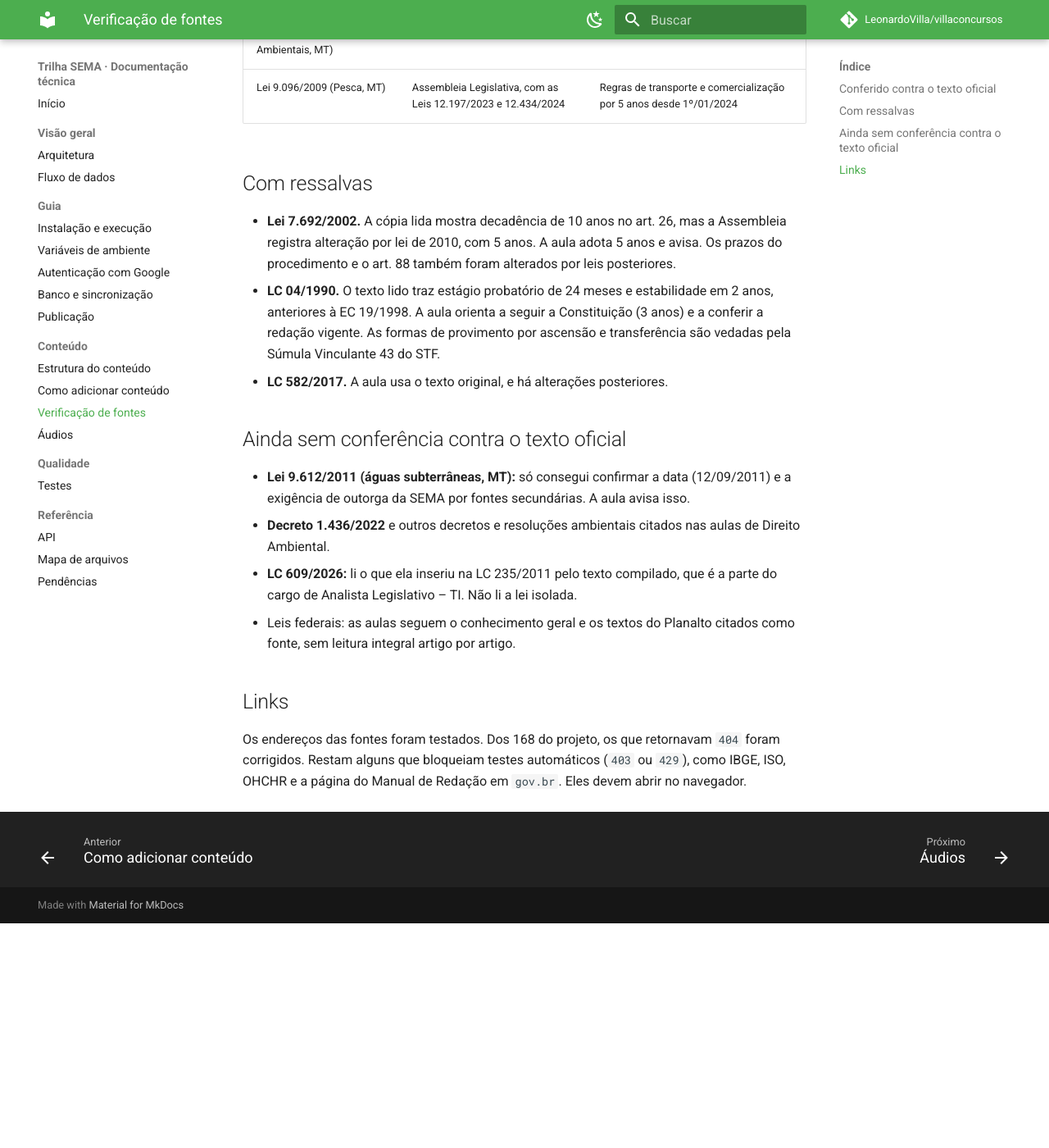
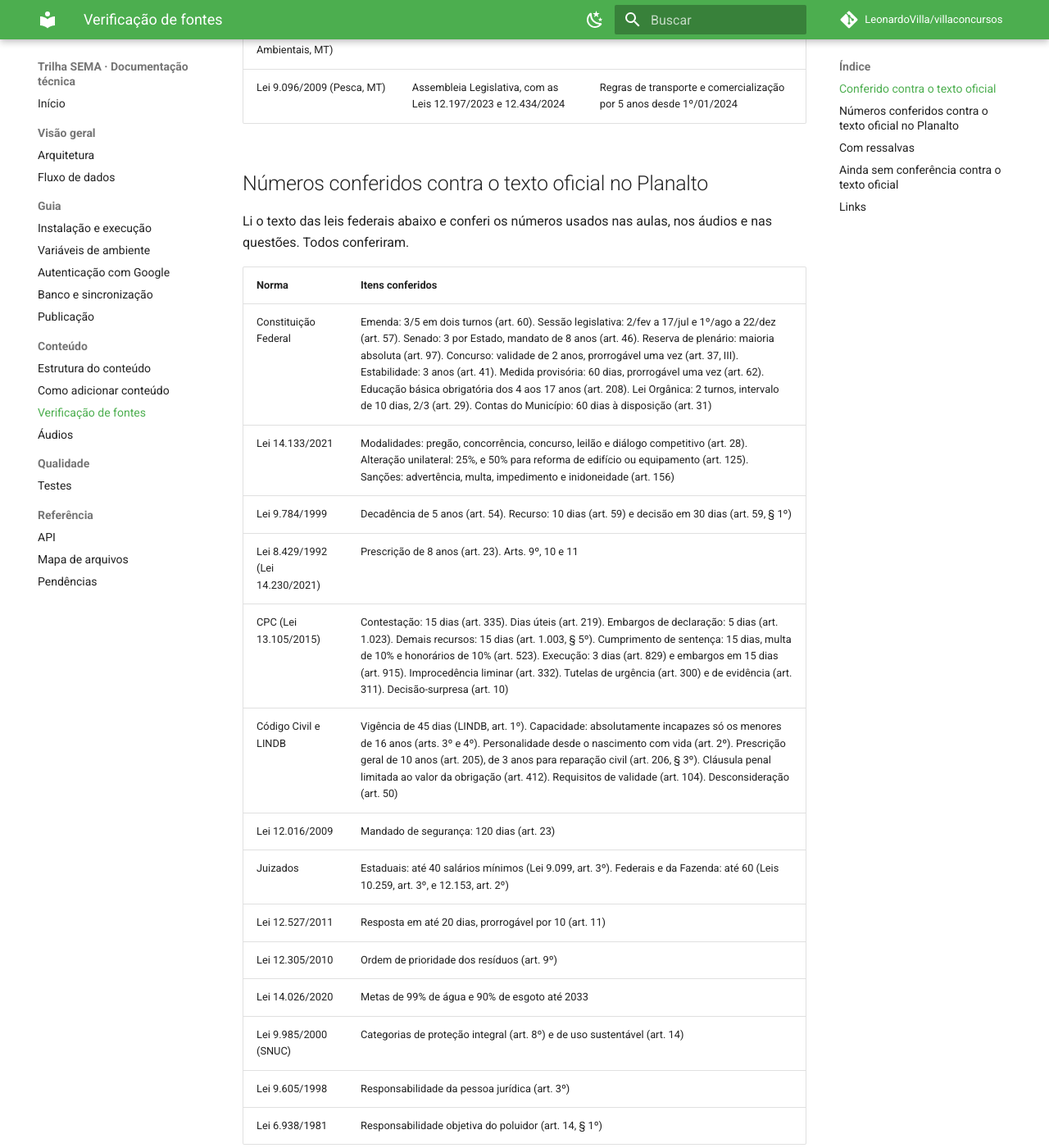
Before and after one commit to LeonardoVilla/villaconcursos, an MkDocs documentation site: the page built from docs/conteudo/verificacao-de-fontes.md, in a window 1280 px wide and 1400 px high, scrolled down 1204 px. Shown: the whole window at 82% size. Built offline with MkDocs 1.6.1 and Material for MkDocs 9.7.7, drawn with Linux system fonts in a browser that asks for light colours; comment, search, counter and statistics services are not loaded; before the commit the page ends 2330 px from its top, so only the background shows below that; some of the changed text lies outside the part shown.

Commit message:
Registra conferência dos números de leis federais contra o texto do Planalto
Co-Authored-By: Claude Sonnet 5.5 <noreply@anthropic.com>

```diff
--- a/docs/conteudo/verificacao-de-fontes.md
+++ b/docs/conteudo/verificacao-de-fontes.md
@@ -23,6 +23,29 @@ O conteúdo jurídico foi escrito em duas etapas. Primeiro, a partir do conhecim
 | Lei 12.829/2025 (Serviços Ambientais, MT) | Assembleia Legislativa | Texto integral. O art. 2º foi vetado |
 | Lei 9.096/2009 (Pesca, MT) | Assembleia Legislativa, com as Leis 12.197/2023 e 12.434/2024 | Regras de transporte e comercialização por 5 anos desde 1º/01/2024 |
 
+## Números conferidos contra o texto oficial no Planalto
+
+Li o texto das leis federais abaixo e conferi os números usados nas aulas, nos áudios e nas questões. Todos conferiram.
+
+| Norma | Itens conferidos |
+|---|---|
+| Constituição Federal | Emenda: 3/5 em dois turnos (art. 60). Sessão legislativa: 2/fev a 17/jul e 1º/ago a 22/dez (art. 57). Senado: 3 por Estado, mandato de 8 anos (art. 46). Reserva de plenário: maioria absoluta (art. 97). Concurso: validade de 2 anos, prorrogável uma vez (art. 37, III). Estabilidade: 3 anos (art. 41). Medida provisória: 60 dias, prorrogável uma vez (art. 62). Educação básica obrigatória dos 4 aos 17 anos (art. 208). Lei Orgânica: 2 turnos, intervalo de 10 dias, 2/3 (art. 29). Contas do Município: 60 dias à disposição (art. 31) |
+| Lei 14.133/2021 | Modalidades: pregão, concorrência, concurso, leilão e diálogo competitivo (art. 28). Alteração unilateral: 25%, e 50% para reforma de edifício ou equipamento (art. 125). Sanções: advertência, multa, impedimento e inidoneidade (art. 156) |
+| Lei 9.784/1999 | Decadência de 5 anos (art. 54). Recurso: 10 dias (art. 59) e decisão em 30 dias (art. 59, § 1º) |
+| Lei 8.429/1992 (Lei 14.230/2021) | Prescrição de 8 anos (art. 23). Arts. 9º, 10 e 11 |
+| CPC (Lei 13.105/2015) | Contestação: 15 dias (art. 335). Dias úteis (art. 219). Embargos de declaração: 5 dias (art. 1.023). Demais recursos: 15 dias (art. 1.003, § 5º). Cumprimento de sentença: 15 dias, multa de 10% e honorários de 10% (art. 523). Execução: 3 dias (art. 829) e embargos em 15 dias (art. 915). Improcedência liminar (art. 332). Tutelas de urgência (art. 300) e de evidência (art. 311). Decisão-surpresa (art. 10) |
+| Código Civil e LINDB | Vigência de 45 dias (LINDB, art. 1º). Capacidade: absolutamente incapazes só os menores de 16 anos (arts. 3º e 4º). Personalidade desde o nascimento com vida (art. 2º). Prescrição geral de 10 anos (art. 205), de 3 anos para reparação civil (art. 206, § 3º). Cláusula penal limitada ao valor da obrigação (art. 412). Requisitos de validade (art. 104). Desconsideração (art. 50) |
+| Lei 12.016/2009 | Mandado de segurança: 120 dias (art. 23) |
+| Juizados | Estaduais: até 40 salários mínimos (Lei 9.099, art. 3º). Federais e da Fazenda: até 60 (Leis 10.259, art. 3º, e 12.153, art. 2º) |
+| Lei 12.527/2011 | Resposta em até 20 dias, prorrogável por 10 (art. 11) |
+| Lei 12.305/2010 | Ordem de prioridade dos resíduos (art. 9º) |
+| Lei 14.026/2020 | Metas de 99% de água e 90% de esgoto até 2033 |
+| Lei 9.985/2000 (SNUC) | Categorias de proteção integral (art. 8º) e de uso sustentável (art. 14) |
+| Lei 9.605/1998 | Responsabilidade da pessoa jurídica (art. 3º) |
+| Lei 6.938/1981 | Responsabilidade objetiva do poluidor (art. 14, § 1º) |
+
+Ainda não conferi nesta rodada: as resoluções CONAMA (1/1986, 9/1987, 237/1997, 420, 430 e 506) e os decretos federais (6.514/2008, 8.437/2015, 9.578/2018), porque não estão no Planalto como lei. Também não conferi o texto do Código Florestal além do art. 12.
+
 ## Com ressalvas
 
 - **Lei 7.692/2002.** A cópia lida mostra decadência de 10 anos no art. 26, mas a Assembleia registra alteração por lei de 2010, com 5 anos. A aula adota 5 anos e avisa. Os prazos do procedimento e o art. 88 também foram alterados por leis posteriores.
@@ -34,7 +57,7 @@ O conteúdo jurídico foi escrito em duas etapas. Primeiro, a partir do conhecim
 - **Lei 9.612/2011 (águas subterrâneas, MT):** só consegui confirmar a data (12/09/2011) e a exigência de outorga da SEMA por fontes secundárias. A aula avisa isso.
 - **Decreto 1.436/2022** e outros decretos e resoluções ambientais citados nas aulas de Direito Ambiental.
 - **LC 609/2026:** li o que ela inseriu na LC 235/2011 pelo texto compilado, que é a parte do cargo de Analista Legislativo – TI. Não li a lei isolada.
-- Leis federais: as aulas seguem o conhecimento geral e os textos do Planalto citados como fonte, sem leitura integral artigo por artigo.
+- Resoluções CONAMA e decretos federais citados nas aulas de Direito Ambiental, que não estão entre as leis conferidas acima.
 
 ## Links
 
```
Also changed, not shown: docs/referencia/pendencias.md (+1 -1 lines).
